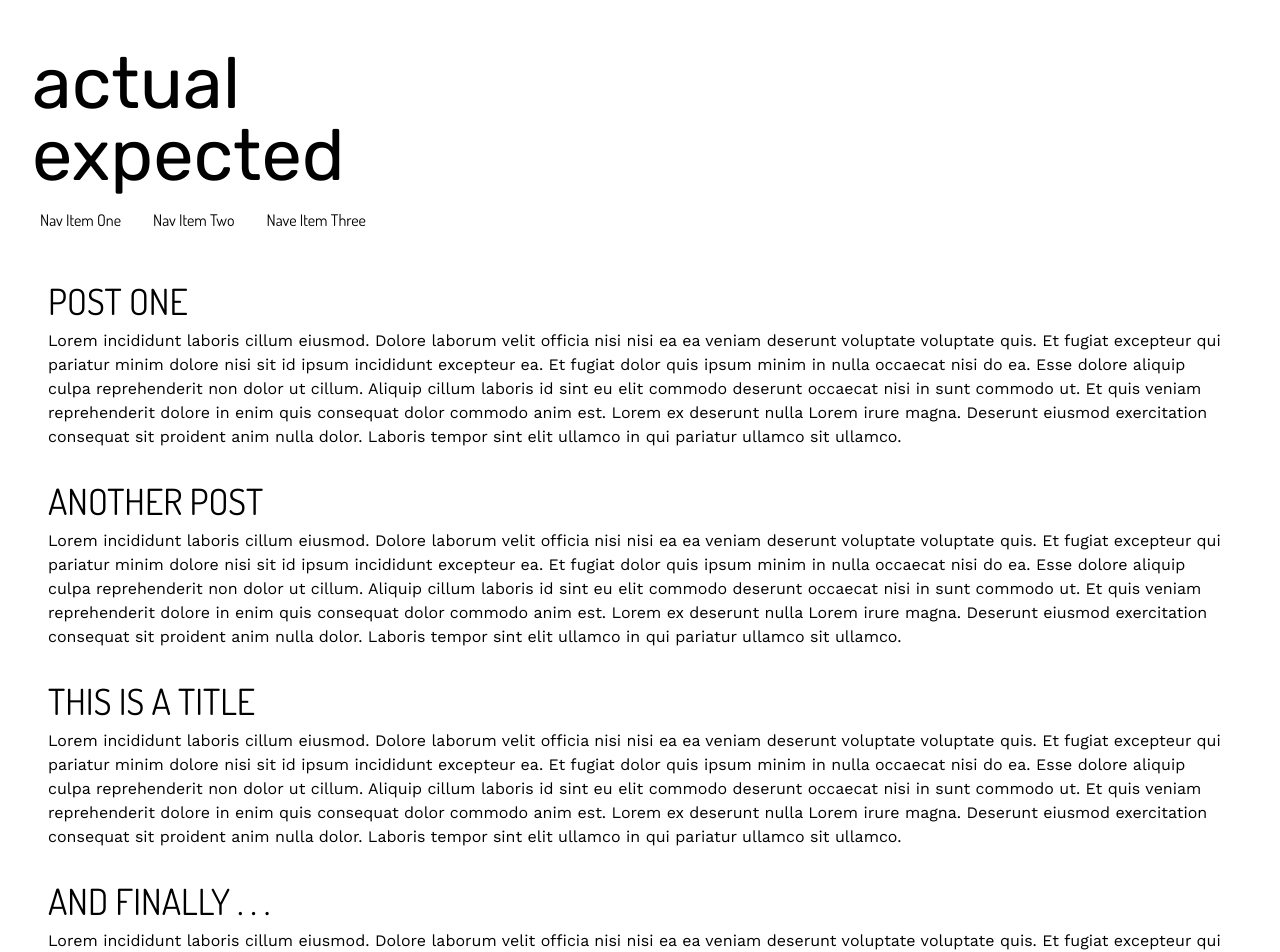
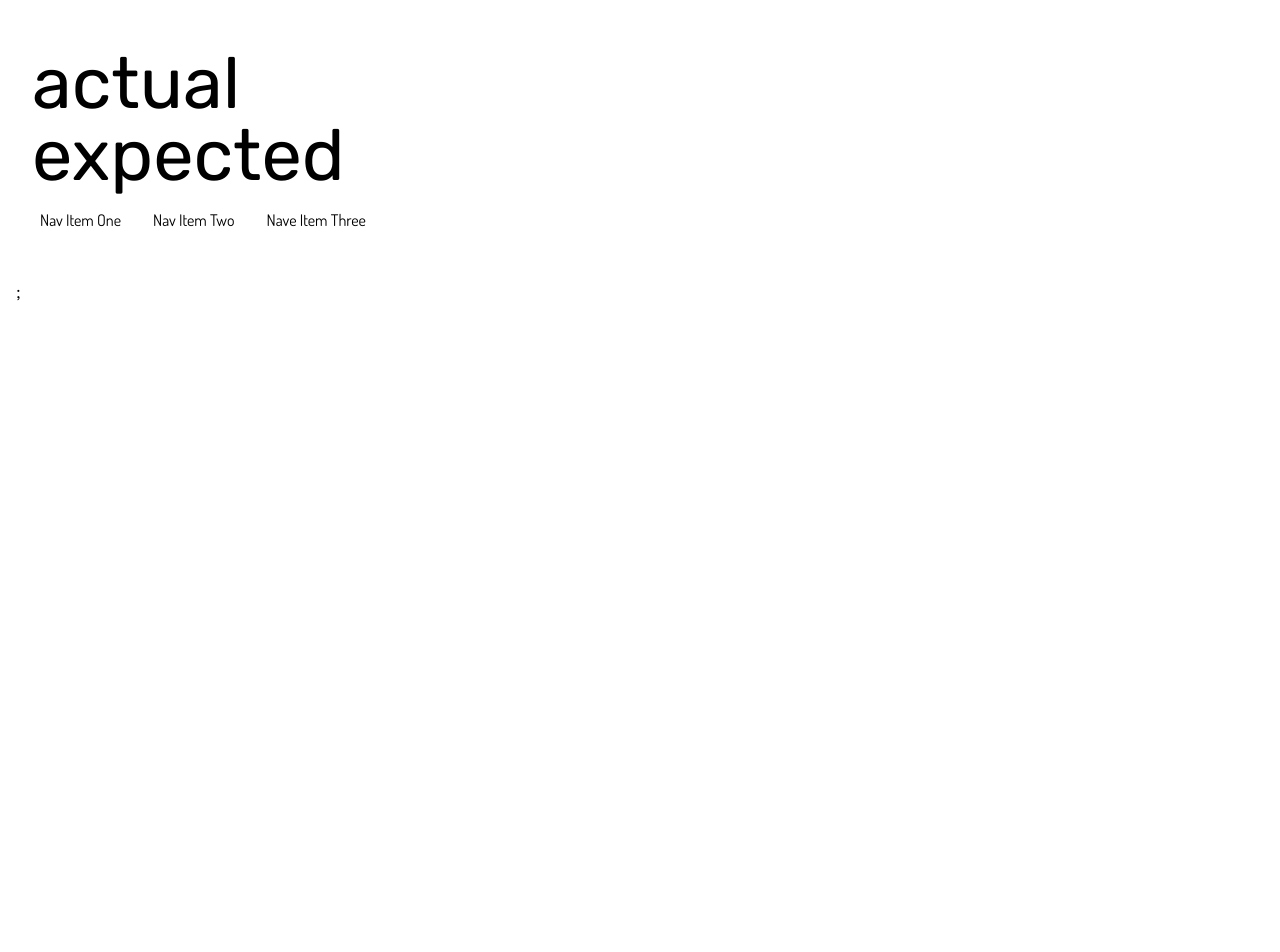
Before and after one commit to dcerniglia/blog, a Next.js app: page / in a window 1280 px wide. Shown: the top 952 px of the page. After the commit the page ends 800 px from the top, so only its background shows below. Built offline with nearby package versions, Linux system fonts and the light colour scheme.

Commit message:
index test

```diff
--- a/pages/index.js
+++ b/pages/index.js
@@ -1,45 +1,22 @@
 import fs from 'fs';
 import path from 'path';
 import Head from 'next/head'
-import Script from 'next/script';
+import matter from 'gray-matter';
+import Post from '../components/Post';
+
 
 export default function Home({ posts }) {
-  console.log(posts);
   return (
     <div className="container mt-8">
       <Head>
         <title>Actual. Expected.</title>
-        <meta name="description" content="Generated by create next app" />
-        <link rel="icon" href="/favicon.ico" />
       </Head>
 
-      <main className="mx-8">
-        <ion-icon name="options-outline" size="large"></ion-icon>
-        <h2 className="text-left mt-4 mb-2 font-dosis text-4xl uppercase">
-          post one
-        </h2>
-        <p className="mb-8">Lorem incididunt laboris cillum eiusmod. Dolore laborum velit officia nisi nisi ea ea veniam deserunt voluptate voluptate quis. Et fugiat excepteur qui pariatur minim dolore nisi sit id ipsum incididunt excepteur ea. Et fugiat dolor quis ipsum minim in nulla occaecat nisi do ea. Esse dolore aliquip culpa reprehenderit non dolor ut cillum. Aliquip cillum laboris id sint eu elit commodo deserunt occaecat nisi in sunt commodo ut. Et quis veniam reprehenderit dolore in enim quis consequat dolor commodo anim est. Lorem ex deserunt nulla Lorem irure magna. Deserunt eiusmod exercitation consequat sit proident anim nulla dolor. Laboris tempor sint elit ullamco in qui pariatur ullamco sit ullamco.</p>
-        <ion-icon name="options-outline" size="large"></ion-icon>
-        <h2 className="text-left mt-4 mb-2 font-dosis text-4xl uppercase">
-          another post
-        </h2>
-        <p className="mb-8">Lorem incididunt laboris cillum eiusmod. Dolore laborum velit officia nisi nisi ea ea veniam deserunt voluptate voluptate quis. Et fugiat excepteur qui pariatur minim dolore nisi sit id ipsum incididunt excepteur ea. Et fugiat dolor quis ipsum minim in nulla occaecat nisi do ea. Esse dolore aliquip culpa reprehenderit non dolor ut cillum. Aliquip cillum laboris id sint eu elit commodo deserunt occaecat nisi in sunt commodo ut. Et quis veniam reprehenderit dolore in enim quis consequat dolor commodo anim est. Lorem ex deserunt nulla Lorem irure magna. Deserunt eiusmod exercitation consequat sit proident anim nulla dolor. Laboris tempor sint elit ullamco in qui pariatur ullamco sit ullamco.</p>
-        <ion-icon name="options-outline" size="large"></ion-icon>
-        <h2 className="text-left mt-4 mb-2 font-dosis text-4xl uppercase">
-          this is a title
-        </h2>
-        <p className="mb-8">Lorem incididunt laboris cillum eiusmod. Dolore laborum velit officia nisi nisi ea ea veniam deserunt voluptate voluptate quis. Et fugiat excepteur qui pariatur minim dolore nisi sit id ipsum incididunt excepteur ea. Et fugiat dolor quis ipsum minim in nulla occaecat nisi do ea. Esse dolore aliquip culpa reprehenderit non dolor ut cillum. Aliquip cillum laboris id sint eu elit commodo deserunt occaecat nisi in sunt commodo ut. Et quis veniam reprehenderit dolore in enim quis consequat dolor commodo anim est. Lorem ex deserunt nulla Lorem irure magna. Deserunt eiusmod exercitation consequat sit proident anim nulla dolor. Laboris tempor sint elit ullamco in qui pariatur ullamco sit ullamco.</p>
-        <ion-icon name="options-outline" size="large"></ion-icon>
-        <h2 className="text-left mt-4 mb-2 font-dosis text-4xl uppercase">
-          and finally . . .
-        </h2>
-        <p className="mb-8">Lorem incididunt laboris cillum eiusmod. Dolore laborum velit officia nisi nisi ea ea veniam deserunt voluptate voluptate quis. Et fugiat excepteur qui pariatur minim dolore nisi sit id ipsum incididunt excepteur ea. Et fugiat dolor quis ipsum minim in nulla occaecat nisi do ea. Esse dolore aliquip culpa reprehenderit non dolor ut cillum. Aliquip cillum laboris id sint eu elit commodo deserunt occaecat nisi in sunt commodo ut. Et quis veniam reprehenderit dolore in enim quis consequat dolor commodo anim est. Lorem ex deserunt nulla Lorem irure magna. Deserunt eiusmod exercitation consequat sit proident anim nulla dolor. Laboris tempor sint elit ullamco in qui pariatur ullamco sit ullamco.</p>
-      </main>
-
-      <footer className="">
-      </footer>
-      <Script type="module" src="https://unpkg.com/ionicons@5.5.2/dist/ionicons/ionicons.esm.js"></Script>
-      <Script nomodule src="https://unpkg.com/ionicons@5.5.2/dist/ionicons/ionicons.js"></Script>
+      <div className="posts">
+        {posts.map((post, index) => {
+          <Post key={index} post={post} />
+        })};
+      </div>
     </div>
   )
 }
@@ -50,22 +27,26 @@ export async function getStaticProps() {
 
   // get slug and front matter
   const posts = files.map((filename) => {
-
     // create slug
     const slug = filename.replace('.md', '')
 
     // get frontmatter
-    const markdownWithMeta = fs.readFileSync(path.join('posts', filename), 'utf-8');
-    console.log(markdownWithMeta);
+    const markdownWithMeta = fs.readFileSync(
+      path.join('posts', filename),
+       'utf-8'
+      );
+
+    const { data: frontmatter } = matter(markdownWithMeta);
+
     return {
-      slug
+      slug,
+      frontmatter
     }
   });
 
-
   return {
     props: {
-      posts: ''
+      posts: posts
     }
   }
 }
```
